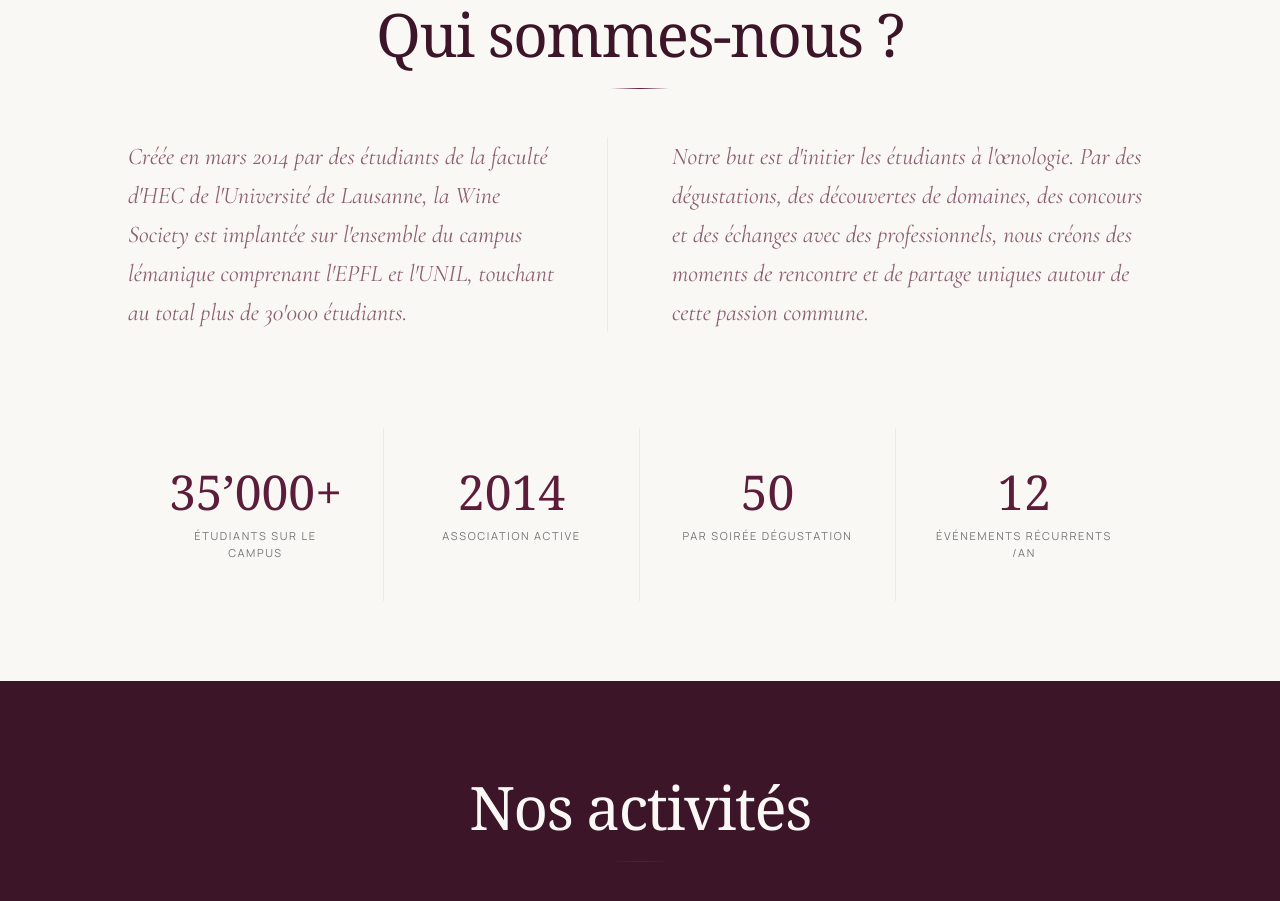
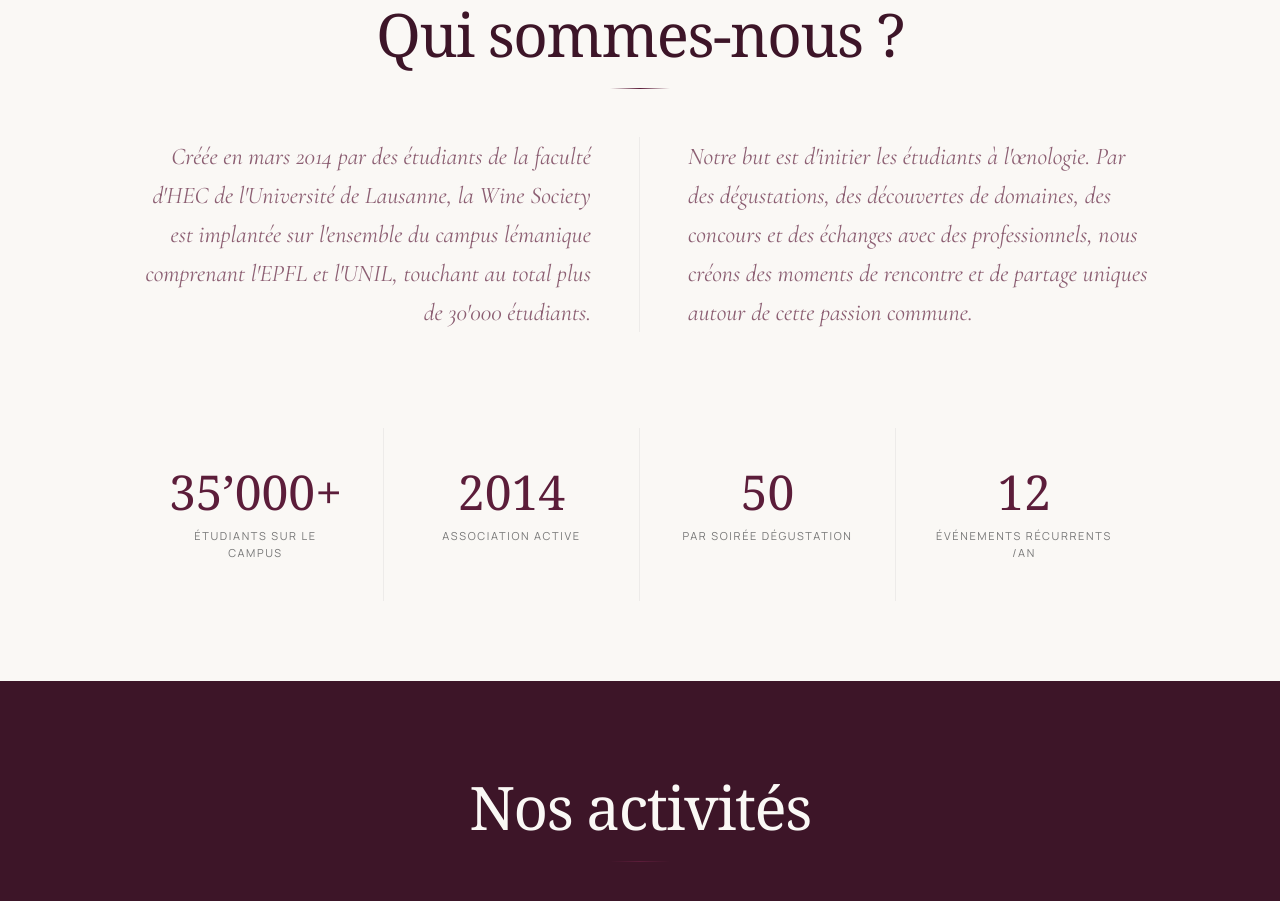
Before and after one commit to WineSociety-Lausanne/Wine-Society-Web, a Next.js app: page / in a window 1280 px wide. Shown: the part 1140-2041 px from the top of the page. Built offline with nearby package versions, Linux system fonts and the light colour scheme; a web font is replaced by a local one.

Commit message:
fixes of text in /about/

```diff
--- a/src/app/page.tsx
+++ b/src/app/page.tsx
@@ -219,20 +219,25 @@
       <div className="max-w-5xl mx-auto">
         <SectionHeader title={t.about.title} />
 
-        {/* AJOUT : gap-16 ajusté pour laisser de la place à la ligne */}
-        <div className="grid md:grid-cols-2 gap-12 md:gap-16 mb-24">
+        {/* Le conteneur grid gère l'écartement global */}
+        <div className="grid md:grid-cols-2 gap-0 mb-24">
 
-          {/* PREMIER BLOC : Ajout d'une bordure droite sur desktop */}
+          {/* BLOC GAUCHE : On aligne le texte à droite (vers le centre) et on met la bordure */}
           <SlideIn direction="left">
-            <p className="font-display text-xl md:text-2xl leading-relaxed text-wine-800/70 italic md:border-r md:border-dark-300/20 md:pr-12 h-full">
-              {t.about.description}
-            </p>
+            <div className="md:text-right md:border-r md:border-dark-300/20 md:pr-12 pr-0 pb-6 md:pb-0">
+              <p className="font-display text-xl md:text-2xl leading-relaxed text-wine-800/70 italic inline-block">
+                {t.about.description}
+              </p>
+            </div>
           </SlideIn>
 
+          {/* BLOC DROITE : On aligne le texte à gauche (vers le centre) et on espace par rapport à la ligne */}
           <SlideIn direction="right" delay={0.2}>
-            <p className="font-display text-xl md:text-2xl leading-relaxed text-wine-800/70 italic">
-              {t.about.mission}
-            </p>
+            <div className="md:text-left md:pl-12 pl-0 pt-6 md:pt-0">
+              <p className="font-display text-xl md:text-2xl leading-relaxed text-wine-800/70 italic inline-block">
+                {t.about.mission}
+              </p>
+            </div>
           </SlideIn>
         </div>
 
```
